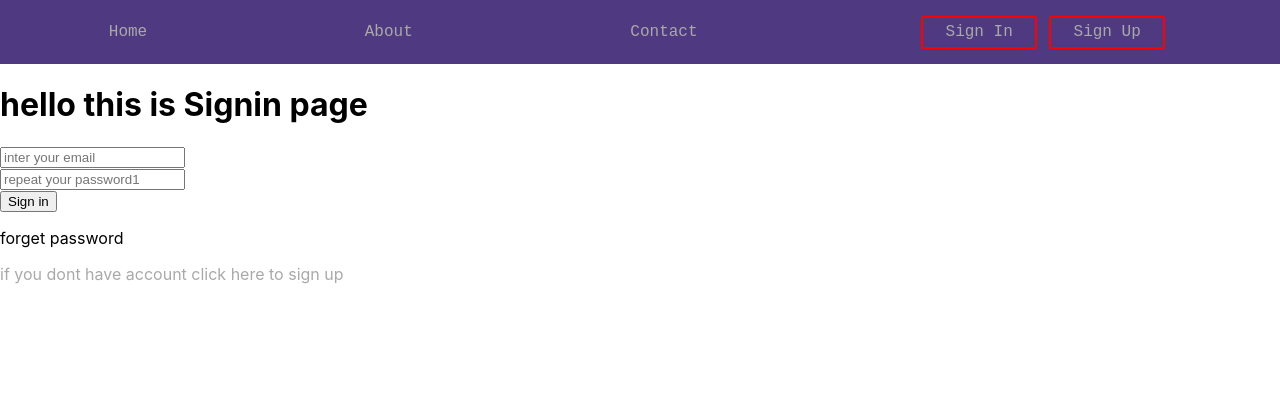
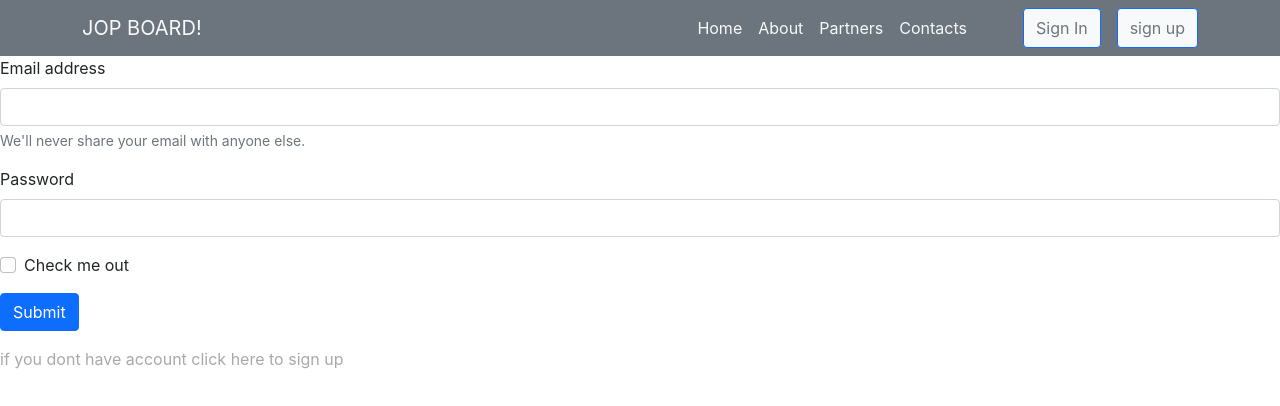
Before and after one commit to mohand30466/dj-re-porjects, a React (Create React App) app: page /signIn in a window 1280 px wide. Shown: the top 406 px of the page. Built offline with nearby package versions, Linux system fonts and the light colour scheme.

Commit message:
add bootstrap-> nav->sign in ->logout

```diff
--- a/package.json
+++ b/package.json
@@ -7,7 +7,9 @@
     "@testing-library/react": "^11.2.7",
     "@testing-library/user-event": "^12.8.3",
     "axios": "^0.24.0",
+    "bootstrap": "^5.1.3",
     "react": "^17.0.2",
+    "react-bootstrap": "^2.0.3",
     "react-cookie": "^4.1.1",
     "react-dom": "^17.0.2",
     "react-router-dom": "^6.0.2",
--- a/src/App.js
+++ b/src/App.js
@@ -1,64 +1,36 @@
-import React from 'react';
-import { BrowserRouter, Routes, Route } from 'react-router-dom';
-import Home from './compenent/Home/Home';
-import About from './compenent/About/About';
-import Contact from './compenent/Contact/Contact';
-import Header from './compenent/header/header';
-import SignIn from './compenent/SingIn/SignIn';
-import SignUp from './compenent/SignUp/SignUp'
-import Account from './compenent/Account/Account';
-import Userprofile from './compenent/Userprofile/Userprofile';
+import React from "react";
+import { BrowserRouter, Routes, Route } from "react-router-dom";
+import Home from "./compenent/Home/Home";
+import About from "./compenent/About/About";
+import Contact from "./compenent/Contact/Contact";
+import Header from "./compenent/header/header";
+import SignIn from "./compenent/SingIn/SignIn";
+import SignUp from "./compenent/SignUp/SignUp";
+import Account from "./compenent/Account/Account";
+import Userprofile from "./compenent/Userprofile/Userprofile";
+import { CookiesProvider } from "react-cookie";
 
-import { CookiesProvider } from 'react-cookie';
-
-import './App.css';
-
+import "./App.css";
 
 function App() {
-
-    return ( <
-        div >
-        <
-        CookiesProvider >
-        <
-        BrowserRouter >
-        <
-        Header / >
-        <
-        Routes >
-        <
-        Route path = "/"
-        element = { < Home / > }
-        /> <
-        Route path = "about"
-        element = { < About / > }
-        /> <
-        Route path = "contact"
-        element = { < Contact / > }
-        /> <
-        Route path = "signIn"
-        element = { < SignIn / > }
-        /> <
-        Route path = "signUp"
-        element = { < SignUp / > }
-        />  <
-        Route path = "account"
-        element = { < Account / > }
-        /> <
-        Route path = "profile"
-        element = { < Userprofile / > }
-        />
-
-        <
-        /Routes> < /
-        BrowserRouter >
-        <
-        /CookiesProvider>
-
-        <
-        /div>
-
-    );
+  return (
+    <div>
+      <CookiesProvider>
+        <BrowserRouter>
+          <Header />
+          <Routes>
+            <Route path="/" element={<Home />} />{" "}
+            <Route path="about" element={<About />} />{" "}
+            <Route path="contact" element={<Contact />} />{" "}
+            <Route path="signIn" element={<SignIn />} />{" "}
+            <Route path="signUp" element={<SignUp />} />{" "}
+            <Route path="account" element={<Account />} />{" "}
+            <Route path="home" element={<Userprofile />} />
+          </Routes>{" "}
+        </BrowserRouter>
+      </CookiesProvider>
+    </div>
+  );
 }
 
 export default App;
--- a/src/compenent/Contact/Contact.js
+++ b/src/compenent/Contact/Contact.js
@@ -1,28 +1,13 @@
-import {
-    React,
-
-} from 'react';
-import { useCookies } from 'react-cookie';
-
-
-
-
-
-
-
+import { React } from "react";
+import { useCookies } from "react-cookie";
 
 const Contact = () => {
-    const [token] = useCookies([])
+  const [token] = useCookies();
 
-    return ( <
-        div >
-        <
-        h1 > hello from Contact < /h1>  <
-        h1 > { token.mykey } < /h1>    <
-
-        /
-        div >
-
-    )
-}
+  return (
+    <div>
+      <h1> hello from Contact </h1> <h1> {token.mykey} </h1>{" "}
+    </div>
+  );
+};
 export default Contact;
--- a/src/compenent/SignUp/SignUp.js
+++ b/src/compenent/SignUp/SignUp.js
@@ -12,7 +12,7 @@ const SignUp=()=>{
     const [password2, setPassword2]=useState('')
     const [token, setToken]=useState('')
 
-    const x = token.key?window.location.href="/account":token.email||token.password1|| "Please Inter Right Info"
+    const x = token.key?window.location.href="/account":token.email||token.password1|| "Please Enter Right Info"
 
     console.log(token);
     useEffect(()=>x)
--- a/src/compenent/SingIn/SignIn.js
+++ b/src/compenent/SingIn/SignIn.js
@@ -1,69 +1,105 @@
 import React, { useEffect, useState } from "react";
-import { Link } from 'react-router-dom';
+import { Link } from "react-router-dom";
 import { Api } from "../api/Api";
 import { useCookies } from "react-cookie";
 
+const SignIn = () => {
+  const [email, setEmail] = useState("");
+  const [password, setPassword] = useState("");
+  const [msg, setMsg] = useState("");
+  const [token, setToken] = useCookies(["mykey"]);
 
-const SignIn = () => {
+  useEffect(() => {
+    if (token.mykey === "undefined");
+    else if (token.mykey) window.location.href = "home";
+  }, [token]);
 
-    const [email, setEmail] = useState('')
-    const [password, setPassword] = useState('')
-    const [msg, setMsg] = useState('')
-    const [token, setToken] = useCookies(["mykey"])
+  const signinClicked = (e) => {
+    e.preventDefault();
+    Api.SignInUser({ email, password })
+      .then((res) => setToken("mykey", res.key))
+      .then((error) => console.log(error));
+    promptUser();
+  };
+  const promptUser = () => setMsg("email or password is incorrect");
 
+  return (
+    <>
+      <form onSubmit={signinClicked}>
+        <div className="mb-3">
+          <label htmlFor="exampleInputEmail1" className="form-label">
+            Email address
+          </label>
+          <input
+            type="email"
+            onChange={(e) => setEmail(e.target.value)}
+            value={email}
+            className="form-control"
+            id="exampleInputEmail1"
+            aria-describedby="emailHelp"
+          />
+          <div id="emailHelp" className="form-text">
+            We'll never share your email with anyone else.
+          </div>
+        </div>
+        <div className="mb-3">
+          <label htmlFor="exampleInputPassword1" className="form-label">
+            Password
+          </label>
+          <input
+            type="password"
+            onChange={(e) => setPassword(e.target.value)}
+            value={password}
+            className="form-control"
+            id="exampleInputPassword1"
+          />
+        </div>
+        <div className="mb-3 form-check">
+          <input type="checkbox" className="form-check-input" id="exampleCheck1" />
+          <label className="form-check-label" htmlFor="exampleCheck1">
+            Check me out
+          </label>
+        </div>
+        <button type="submit" onClick={signinClicked} className="btn btn-primary">
+          Submit
+        </button>
+        <p> {msg} </p>
+        <Link to="/signUp">
+          if you dont have account click here to sign up{" "}
+        </Link>
+      </form>
+    </>
+  );
+};
+export default SignIn;
 
-
-    useEffect(() => {
-        if (token.mykey === "undefined") console.log("try again");
-        else if (token.mykey) window.location.href = "profile"
-
-    }, [token])
-
-    const signinClicked = () => {
-        Api.SignInUser({ email, password })
-            .then(res => setToken("mykey", res.key))
-            .then(error => console.log(error))
-
-    }
-
-    return ( <
-        div >
-
-        <
-        h1 > hello this is Signin page < /h1>
-
-        <
-        div className = "email" >
-        <
-        input type = "email"
-        onChange = { e => setEmail(e.target.value) }
-        value = { email }
-        placeholder = "inter your email" / >
-        <
-        /div> <
-        div className = "password1" >
-        <
-        input type = "password"
-        onChange = { e => setPassword(e.target.value) }
-        value = { password }
-        placeholder = "repeat your password1" / >
-        <
-        /div>            <
-        div className = "submit" >
-        <
-        button onClick = { signinClicked } > Sign in < /button> < /
-        div >
-        <
-        p > { msg } < /p> <
-        p > forget password < /p> <
-        p > < Link to = "/signUp" >
-        if you dont have account click here to sign up < /Link></p >
-
-
-
-
-        <
-        /div>
-    )
+{
+  /* <h1> hello this is Signin page </h1>
+<div className="email">
+  <input
+    type="email"
+    onChange={(e) => setEmail(e.target.value)}
+    value={email}
+    placeholder="inter your email"
+  />
+</div>{" "}
+<div className="password1">
+  <input
+    type="password"
+    onChange={(e) => setPassword(e.target.value)}
+    value={password}
+    placeholder="repeat your password1"
+  />
+</div>{" "}
+<div className="submit">
+  <button onClick={signinClicked}> Sign in </button>{" "}
+</div>
+<p> {msg} </p>
+<p> forget password </p>{" "}
+<p>
+  {" "}
+  <Link to="/signUp">
+    if you dont have account click here to sign up{" "}
+  </Link>
+</p> */
 }
-export default SignIn
--- a/src/compenent/Userprofile/Userprofile.js
+++ b/src/compenent/Userprofile/Userprofile.js
@@ -1,30 +1,24 @@
-import { React } from 'react'
-import { useCookies } from 'react-cookie';
+import  React  from "react";
+import { useCookies } from "react-cookie";
+
+export default function Userprofile() {
+  const [token] = useCookies();
+
+  // const logoutclick = () => {
+  //   console.log("log out clicked");
+  //   removetoken(["mykey"]);
+  //   window.location.href = "/";
+  // };
+
+  return (
+    <div>
+
+      <h1>Welcome to main page:{token.mykey} </h1>
+    </div>
+  );
+}
 
 
-export default function Userprofile() {
-    const [token,setToken, removetoken]=useCookies()
-
-
-    const logoutclick =()=>{
-        console.log("log out clicked");
-        removetoken(['mykey'])
-        window.location.href="/"
-    }
-
-
-
-    return ( <
-        div >
-        <button className='logout' onClick={logoutclick}>log out</button>
-        <
-        h1 >
-        Welcome to user profile page <
-        /h1>
-
-
-        <
-        /
-        div >
-    )
-}
+ {/* <button className="logout" onClick={logoutclick}>
+        log out
+      </button> */}
--- a/src/compenent/header/header.js
+++ b/src/compenent/header/header.js
@@ -1,30 +1,65 @@
-import React from "react";
-import {Link} from "react-router-dom";
+import React, { useEffect } from "react";
+import { Link } from "react-router-dom";
 import "./index.css";
+import { Navbar, Container, Nav, Button } from "react-bootstrap";
+import { useCookies } from "react-cookie";
 
+const Header = () => {
+  const [token, setToken, removetoken] = useCookies();
+  const logoutclick = () => {
 
-const Header=()=>{
-
-    return(
-        <div className="header">
-            <div className="container">
-                <div className="links">
-                    <Link to="/">Home</Link>
-                </div>
-                <div className="links">
-                    <Link to="about">About</Link>
-                </div>
-                <div className="links">
-                   <Link to="contact">Contact</Link>
-                </div>
-                <div className="auth">
-                    <div className="links signIn"> <Link to="signin">Sign In</Link></div>
-                    <div className="links signUp"><Link to="signup">Sign Up</Link></div>
-                </div>
-
-            </div>
-
-        </div>
-    )
-}
+    removetoken(["mykey"]);
+    window.location.href = "/";
+  };
+  return (
+    <>
+      <Navbar bg="secondary" expand="lg">
+        <Container className=" bg-secondary ">
+          <Navbar.Brand className="text-light" href="/">
+            JOP BOARD!
+          </Navbar.Brand>
+          <Navbar.Toggle aria-controls="basic-navbar-nav" />
+          <Navbar.Collapse id="basic-navbar-nav">
+            <Nav className="ms-auto">
+              <Nav.Link className="text-light" href="home">
+                Home
+              </Nav.Link>
+              <Nav.Link className="text-light" href="about">
+                About
+              </Nav.Link>
+              <Nav.Link className="text-light" href="#link">
+                Partners
+              </Nav.Link>
+              <Nav.Link className=" text-light me-5" href="contact">
+                Contacts
+              </Nav.Link>
+              {!token.mykey? (
+                <>
+                  <Button className=" me-3 bg-light">
+                    {" "}
+                    <Link className="text-secondary" to="signin">
+                      Sign In
+                    </Link>
+                  </Button>
+                  <Button className=" bg-light ">
+                    <Link className="text-secondary" to="signup">
+                      sign up
+                    </Link>
+                  </Button>
+                </>
+              ) : (
+                <Button
+                  className=" bg-light text-secondary "
+                  onClick={logoutclick}
+                >
+                  Log out
+                </Button>
+              )}
+            </Nav>
+          </Navbar.Collapse>
+        </Container>
+      </Navbar>
+    </>
+  );
+};
 export default Header;
--- a/src/index.js
+++ b/src/index.js
@@ -1,5 +1,6 @@
 import React from 'react';
 import ReactDOM from 'react-dom';
+import 'bootstrap/dist/css/bootstrap.min.css';
 import './index.css';
 import App from './App';
 
```
Also changed, not shown: 1 other file (tests, documents, lock files or other folders).
